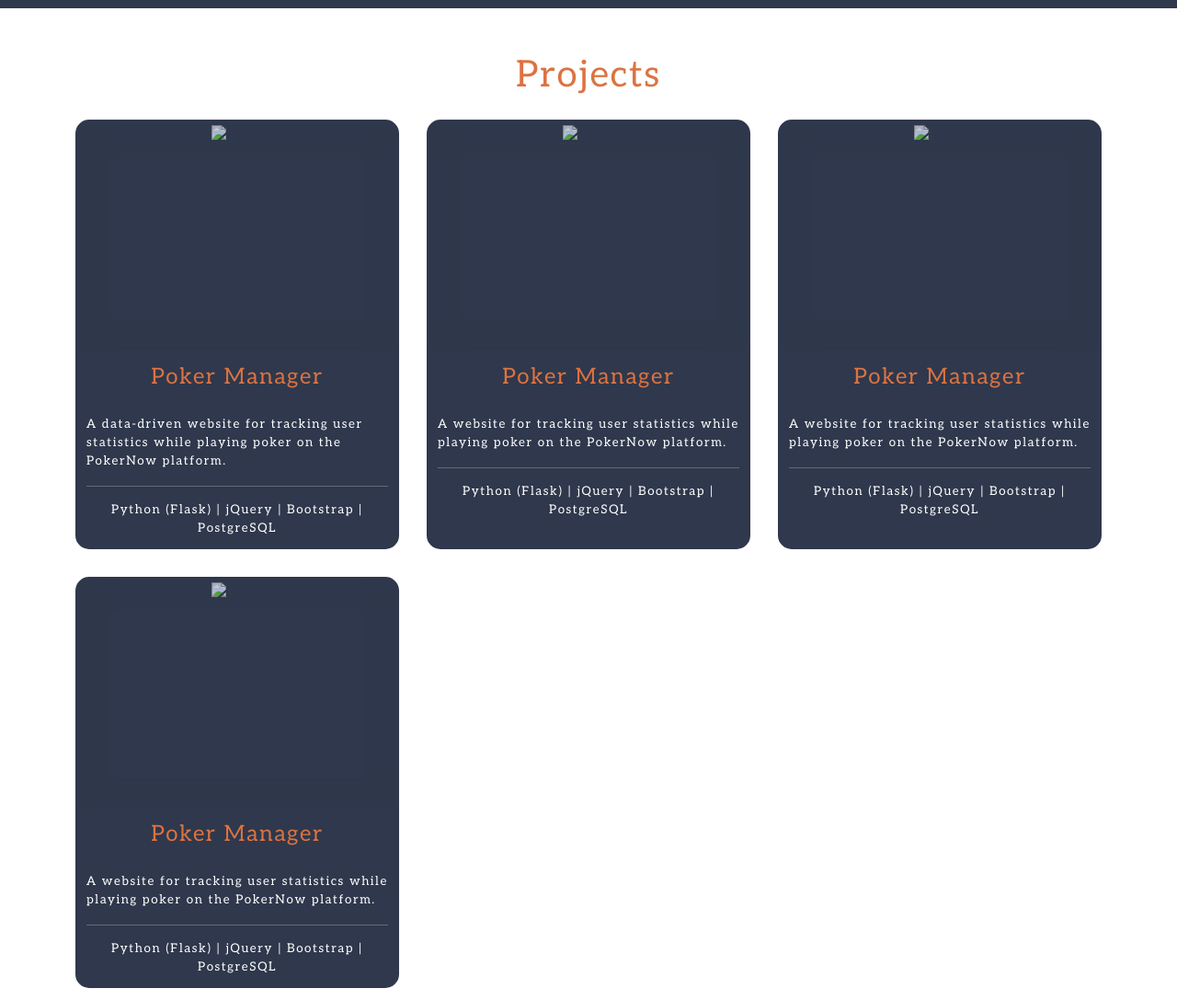
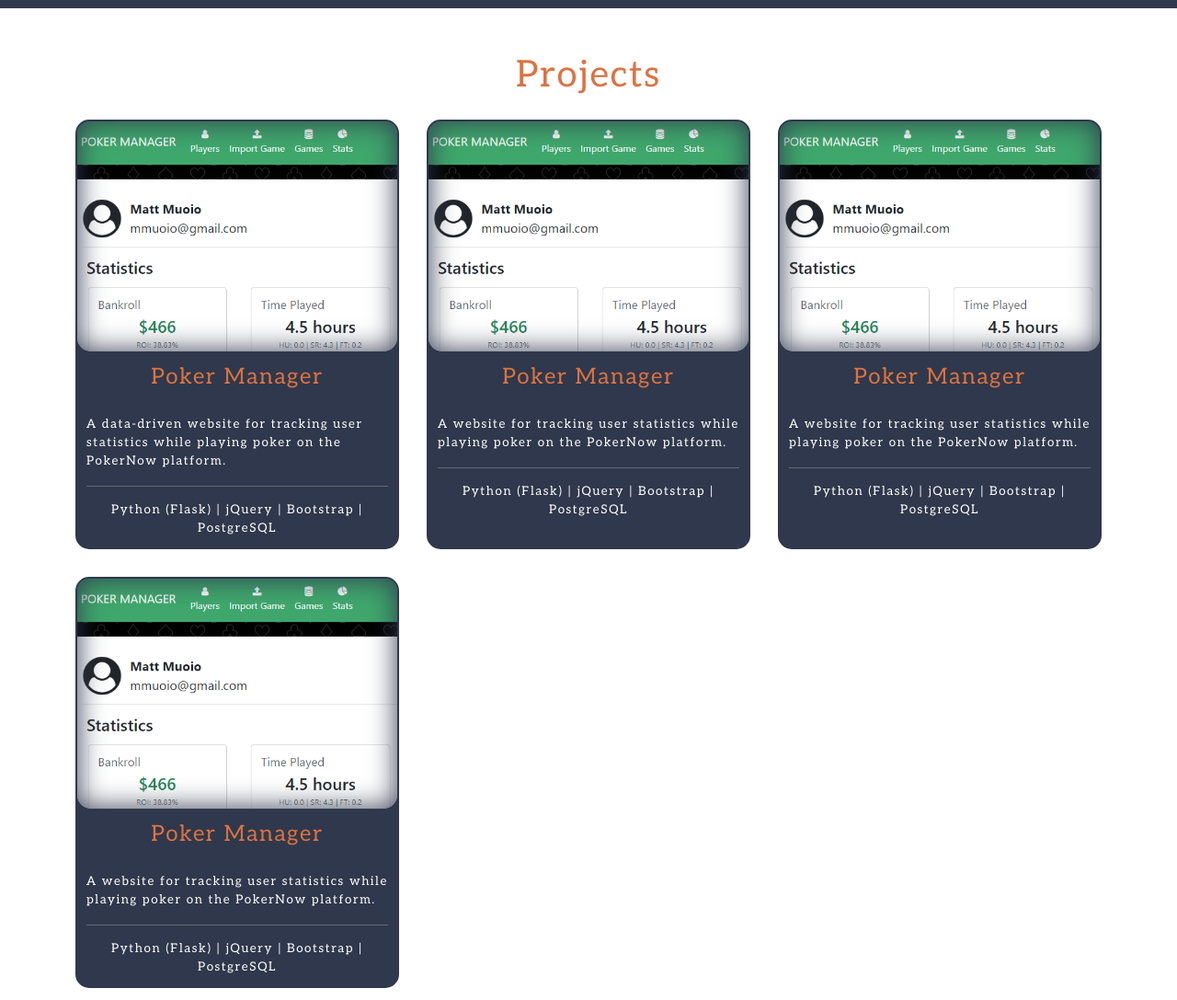
Before and after one commit to mmuoio/portfolio, a website: page index.html in a window 1280 px wide. Shown: the part 1040-2127 px from the top of the page at 92% size. Drawn offline with nearby package versions, Linux system fonts and the light colour scheme; the site is published under a folder, as on GitHub Pages, so addresses that start at the root find nothing.

Commit message:
fixed relative image path

```diff
--- a/index.html
+++ b/index.html
@@ -232,7 +232,7 @@
 						></a>
 					</div>
 					<div class="project-image show">
-						<img src="/img/poker-site.png" />
+						<img src="img/poker-site.png" />
 					</div>
 					<div class="project-header">Poker Manager</div>
 					<div class="project-desc">
@@ -274,7 +274,7 @@
 						></a>
 					</div>
 					<div class="project-image show">
-						<img src="/img/poker-site.png" />
+						<img src="img/poker-site.png" />
 					</div>
 					<div class="project-header">Poker Manager</div>
 					<div class="project-desc">
@@ -316,7 +316,7 @@
 						></a>
 					</div>
 					<div class="project-image show">
-						<img src="/img/poker-site.png" />
+						<img src="img/poker-site.png" />
 					</div>
 					<div class="project-header">Poker Manager</div>
 					<div class="project-desc">
@@ -358,7 +358,7 @@
 						></a>
 					</div>
 					<div class="project-image show">
-						<img src="/img/poker-site.png" />
+						<img src="img/poker-site.png" />
 					</div>
 					<div class="project-header">Poker Manager</div>
 					<div class="project-desc">
```
